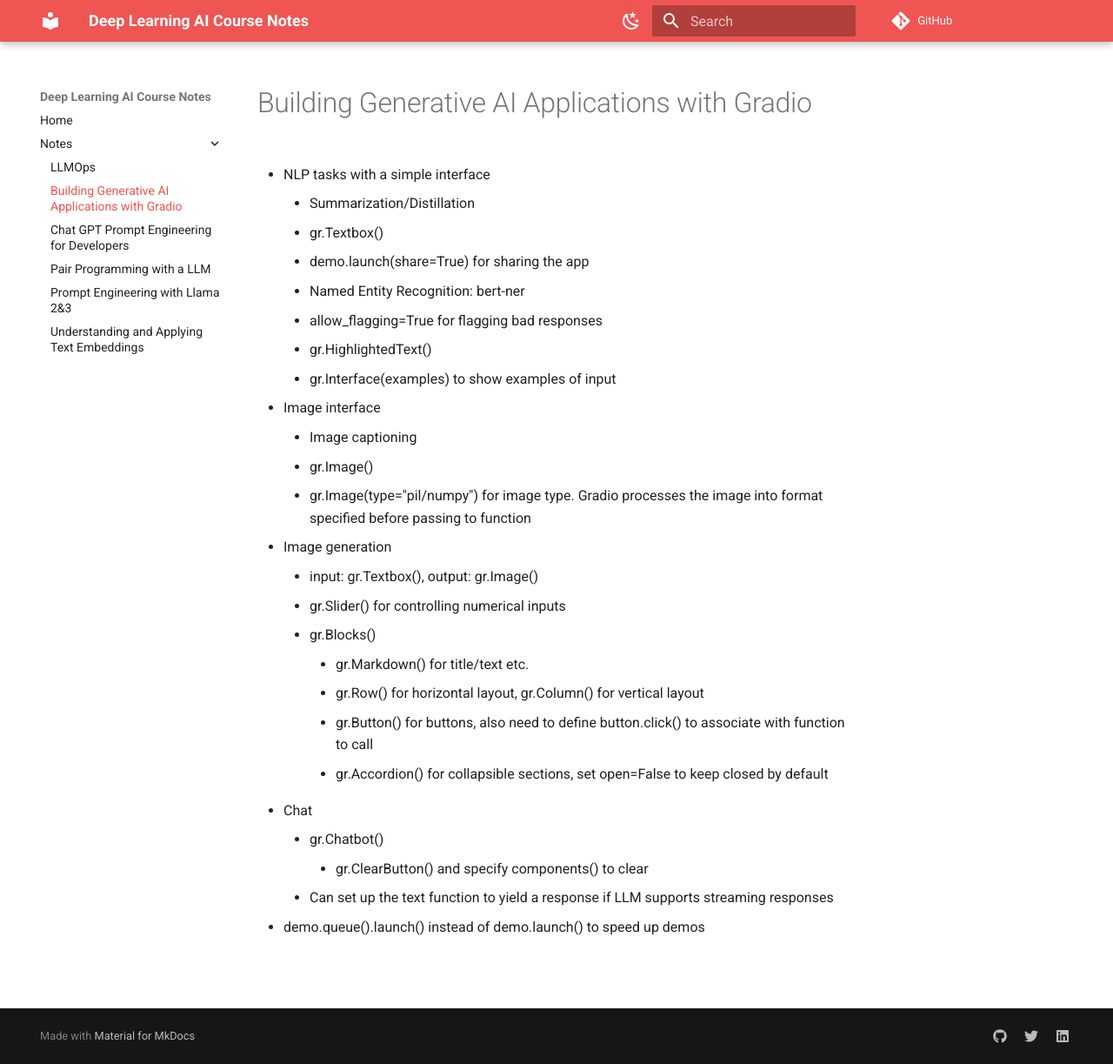
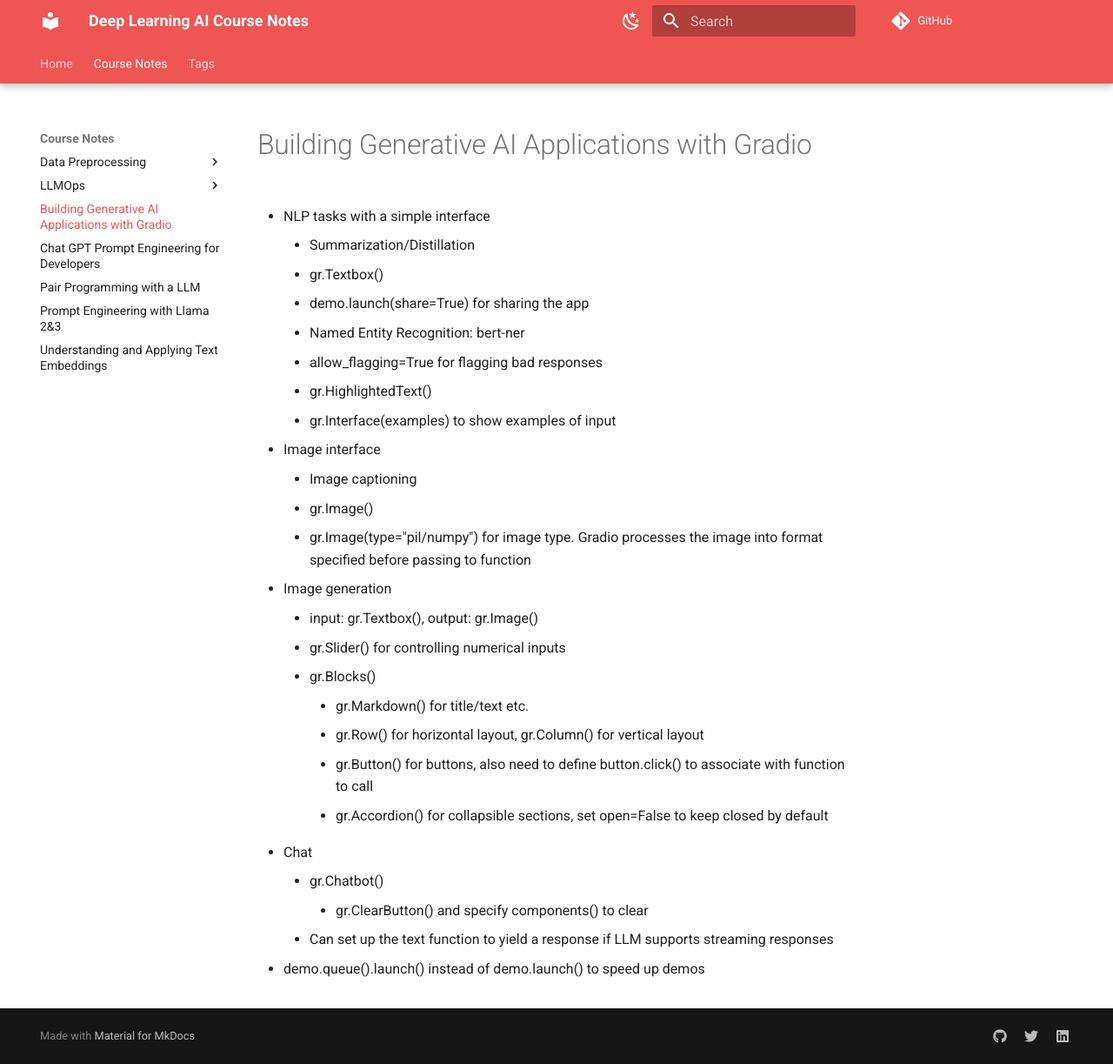
Before and after one commit to sshkhr/dlai-companion, an MkDocs documentation site: the page built from docs/notes/building-generative-ai-applications-with-gradio.md, in a window 1280 px wide and 1223 px high. Shown: the whole window at 87% size. Built offline with MkDocs 1.6.1 and Material for MkDocs 9.7.7, drawn with Linux system fonts in a browser that asks for light colours; comment, search, counter and statistics services are not loaded.

Commit message:
Feat: Add tags support

```diff
--- a/mkdocs.yml
+++ b/mkdocs.yml
@@ -3,8 +3,12 @@
 repo_url: https://github.com/sshkhr/dlai-course-notes
 theme:
   name: material
+
+  features:
+    - navigation.tabs
+    - navigation.tabs.sticky
+
   palette:
-
     # Palette toggle for light mode
     - media: "(prefers-color-scheme: light)"
       primary: red
@@ -23,15 +27,27 @@
         icon: material/weather-sunny
         name: Switch to light mode
 
+  icon:
+    tag:
+      data-preprocessing: fontawesome/solid/database
+      semantic-search: fontawesome/solid/magnifying-glass
+      vector-emebddings: fontawesome/solid/bars
+      mlops: fontawesome/solid/gears
+
 nav:
   - Home: index.md
-  - Notes:
-    - LLMOps: notes/llmops.md
+  - Course Notes:
+    - Data Preprocessing:
+      - Preprocessing Unstructured Data for LLM Applications: notes/preprocessing-unstructured-data-for-llm-applications.md
+    - LLMOps:
+      - LLMOps: notes/llmops.md
     - Building Generative AI Applications with Gradio: notes/building-generative-ai-applications-with-gradio.md
     - Chat GPT Prompt Engineering for Developers: notes/chat-gpt-prompt-engineering-for-developers.md
     - Pair Programming with a LLM: notes/pair-programming-with-a-llm.md
     - Prompt Engineering with Llama 2&3: notes/prompt-engineering-with-llama-2&3.md
     - Understanding and Applying Text Embeddings: notes/understanding-and-applying-text-embeddings.md
+
+  - Tags: tags.md
 
 # Set the directory containing your documentation
 docs_dir: docs
@@ -45,8 +61,18 @@
 
 plugins:
   - search
+  - tags:
+      tags_file: tags.md
+
+
 
 extra:
+  tags:
+    Data Preprocessing: data-preprocessing
+    Semantic Search: semantic-search
+    Vector Embeddings: vector-embeddings
+    MLOps: mlops
+
   social:
     - icon: fontawesome/brands/github
       link: https://github.com/sshkhr/dlai-course-notes
```
Also changed, not shown: docs/tags.md (added, +7 -0 lines).
